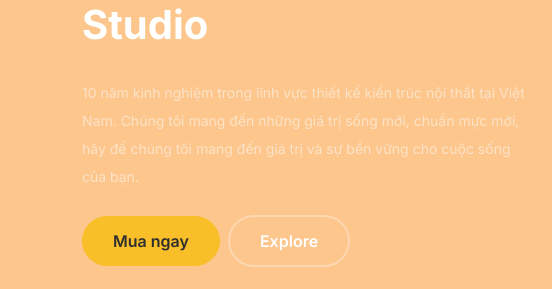
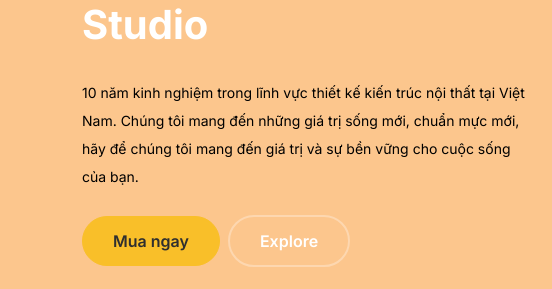
Before and after one commit to bunpro1910/nguyentienphat, a website: page index.html in a window 1280 px wide. Shown: the part 229-518 px from the top of the page, 0-552 px from the left. Drawn offline with Linux system fonts and the light colour scheme; grey boxes are pictures that could not be loaded.

Commit message:
Update style.css

```diff
--- a/public/css/style.css
+++ b/public/css/style.css
@@ -310,7 +310,9 @@ a {
     font-size: 14px;
     line-height: 22px;
     color: #6a6a6a; }
-
+.mb-4{
+  color:rgba(0,0,0,1) !important;
+}
 .we-help-section {
   padding: 7rem 0; }
   .we-help-section .imgs-grid {
```
